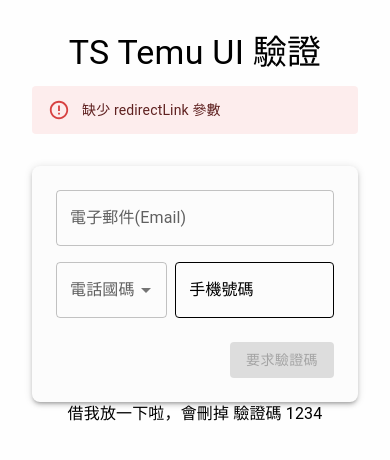
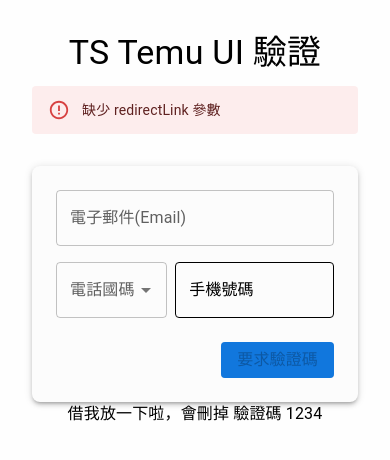
Before and after one commit to yoyoy-panda/TS-Temu-Foreign-Warehouse, a React (Vite) app: page / in a window 390 px wide. Shown: the top 460 px of the page. Built offline with nearby package versions, Linux system fonts and the light colour scheme.

Commit message:
新增&修改倒數重新發送邏輯，新增phoneError

```diff
--- a/src/components/AuthForm.tsx
+++ b/src/components/AuthForm.tsx
@@ -15,11 +15,12 @@
   emailError: string | null;
   countryCode: string;
   phone: string;
+  phoneError: string | null;
   authCode: string;
-  isLoading: boolean;
   isCodeSent: boolean;
   countdown: number;
   LOCKDOWN_TIMER: number;
+  RESEND_TIMER: number;
   handleEmailChange: (e: React.ChangeEvent<HTMLInputElement>) => void;
   handleCountryCodeChange: (code: string) => void;
   handlePhoneChange: (e: React.ChangeEvent<HTMLInputElement>) => void;
@@ -33,11 +34,12 @@
   emailError,
   countryCode,
   phone,
+  phoneError,
   authCode,
-  isLoading,
   isCodeSent,
   countdown,
   LOCKDOWN_TIMER,
+  RESEND_TIMER,
   handleEmailChange,
   handleCountryCodeChange,
   handlePhoneChange,
@@ -64,72 +66,108 @@
       noValidate
       autoComplete="off"
     >
+      {/**
+       * email
+       */}
       <TextField
         label={t("authPage.emailLabel")}
         placeholder={t("authPage.emailPlaceHolder")}
         variant="outlined"
         value={email}
         onChange={handleEmailChange}
-        disabled={isLoading || isCodeSent}
+        disabled={isCodeSent}
         fullWidth
         error={!!emailError}
         helperText={emailError}
       />
       <Box sx={{ display: "flex", gap: 1 }}>
+        {/**
+         * countrycode
+         */}
         <CountryCodeSelect
           countryCode={countryCode}
           onCountryCodeChange={handleCountryCodeChange}
-          disabled={isLoading || isCodeSent}
+          disabled={isCodeSent}
         />
+
+        {/**
+         * phone
+         */}
         <TextField
           label={t("authPage.phoneLabel")}
           placeholder={t("authPage.phonePlaceHolder")}
           variant="outlined"
           value={phone}
           onChange={handlePhoneChange}
-          disabled={isLoading || isCodeSent}
+          disabled={isCodeSent}
           fullWidth
           sx={textFieldSx}
+          type="tel"
+          inputProps={{ pattern: "\\d*" }}
+          error={!!phoneError}
+          helperText={phoneError}
         />
       </Box>
+      {/**
+       * generate request
+       */}
       <Button
         variant="contained"
         onClick={handleGenerateCode}
         disabled={
-          isLoading ||
           !email ||
           !!emailError ||
           !countryCode ||
           !phone ||
-          (isCodeSent && countdown > LOCKDOWN_TIMER - 60)
+          countdown > RESEND_TIMER
         }
         sx={{
           alignSelf: "flex-end",
           width: "fit-content",
           mt: 1,
+          position: "relative",
+          overflow: "hidden",
           bgcolor: "primary.main",
           color: "primary.contrastText",
           "&:hover": { bgcolor: "primary.dark" },
+          "&::before": {
+            content: '""',
+            position: "absolute",
+            top: 0,
+            left: 0,
+            height: "100%",
+            width: `${
+              ((LOCKDOWN_TIMER - countdown) / (LOCKDOWN_TIMER - RESEND_TIMER)) *
+              100
+            }%`,
+            bgcolor: "primary.main",
+            transition: "width 0.5s ease-in-out",
+            zIndex: 0,
+          },
+          "& .MuiButton-label": {
+            position: "relative",
+            zIndex: 1,
+          },
         }}
-        startIcon={
-          isLoading && !isCodeSent ? (
-            <CircularProgress size={20} color="inherit" />
-          ) : null
-        }
       >
-        {isLoading && !isCodeSent
-          ? t("authPage.sending")
-          : t("authPage.requestVerificationCode")}
+        <Typography sx={{ position: "relative", zIndex: 1 }}>
+          {countdown > RESEND_TIMER
+            ? t("authPage.resendCode", { count: countdown - RESEND_TIMER })
+            : t("authPage.requestVerificationCode")}
+        </Typography>
       </Button>
 
       {isCodeSent && (
         <>
+          {/**
+           * auth code
+           */}
           <TextField
             label={t("authPage.verificationCodeInputBox")}
             variant="outlined"
             value={authCode}
             onChange={handleAuthCodeChange}
-            disabled={isLoading || countdown === 0}
+            disabled={countdown === 0}
             fullWidth
             sx={textFieldSx}
           />
@@ -142,12 +180,12 @@
               mb: 2,
             }}
           >
+            {/**
+             * auth code time left
+             */}
             <Typography variant="body2" color="text.secondary">
               {t("authPage.codeSentInfo", { count: countdown })}
             </Typography>
-            {isCodeSent && countdown > 0 && (
-              <Typography variant="body2" color="text.secondary"></Typography>
-            )}
           </Box>
 
           <Box
@@ -157,24 +195,20 @@
               width: "100%",
             }}
           >
+            {/**
+             * verify button
+             */}
             <Button
               variant="contained"
               onClick={handleVerifyCode}
-              disabled={isLoading || !isCodeSent || countdown === 0}
+              disabled={!isCodeSent || countdown === 0}
               sx={{
                 bgcolor: "primary.main",
                 color: "primary.contrastText",
                 "&:hover": { bgcolor: "primary.dark" },
               }}
-              startIcon={
-                isLoading && isCodeSent ? (
-                  <CircularProgress size={20} color="inherit" />
-                ) : null
-              }
             >
-              {isLoading && isCodeSent
-                ? t("authPage.verifying")
-                : t("authPage.confirmBtn")}
+              {t("authPage.confirmBtn")}
             </Button>
           </Box>
         </>
--- a/src/hooks/useAuthLogic.ts
+++ b/src/hooks/useAuthLogic.ts
@@ -2,10 +2,11 @@
 import { useLocation } from "react-router-dom";
 import { useTranslation } from "react-i18next";
 import { mockGenerateToken, mockVerifyToken } from "../api/MockApi";
-import { isValidEmail } from "../utils/validation";
+import { isValidEmail, isValidPhone } from "../utils/validation";
 
 interface UseAuthLogicProps {
   LOCKDOWN_TIMER: number;
+  RESEND_TIMER: number;
 }
 
 interface AuthLogicState {
@@ -14,9 +15,9 @@
   emailError: string | null;
   countryCode: string;
   phone: string;
+  phoneError: string | null;
   authCode: string;
   ticket: string;
-  isLoading: boolean;
   isCodeSent: boolean;
   message: string | null;
   isError: boolean;
@@ -34,6 +35,7 @@
 
 export const useAuthLogic = ({
   LOCKDOWN_TIMER,
+  RESEND_TIMER,
 }: UseAuthLogicProps): AuthLogicState & AuthLogicActions => {
   const location = useLocation();
   const { t } = useTranslation();
@@ -43,10 +45,9 @@
   const [emailError, setEmailError] = useState<string | null>(null);
   const [countryCode, setCountryCode] = useState("");
   const [phone, setPhone] = useState("");
+  const [phoneError, setPhoneError] = useState<string | null>(null);
   const [authCode, setAuthCode] = useState("");
   const [ticket, setTicket] = useState("");
-
-  const [isLoading, setIsLoading] = useState(false);
   const [isCodeSent, setIsCodeSent] = useState(false);
   const [message, setMessage] = useState<string | null>(null);
   const [isError, setIsError] = useState(false);
@@ -81,7 +82,8 @@
         setCountdown((prev) => prev - 1);
       }, 1000);
     } else if (countdown === 0 && isCodeSent) {
-      setIsCodeSent(false);
+      // 當倒數計時結束時，允許重新發送，但不將 isCodeSent 設為 false
+      // 只有當 countdown 達到 0 且 isCodeSent 為 true 時，才顯示驗證碼過期訊息
       setMessage(t("authPage.codeExpired"));
       setIsError(true);
     }
@@ -91,7 +93,7 @@
   const handleEmailChange = (e: React.ChangeEvent<HTMLInputElement>) => {
     const newEmail = e.target.value;
     setEmail(newEmail);
-    if (newEmail && !isValidEmail(newEmail)) {
+    if (newEmail && !isValidEmail(newEmail) && newEmail.length > 5) {
       setEmailError(t("authPage.invalidEmailFormat"));
     } else {
       setEmailError(null);
@@ -103,7 +105,13 @@
   };
 
   const handlePhoneChange = (e: React.ChangeEvent<HTMLInputElement>) => {
-    setPhone(e.target.value);
+    const newPhone = e.target.value;
+    setPhone(newPhone);
+    if (newPhone && !isValidPhone(newPhone)) {
+      setPhoneError(t("authPage.invalidPhoneFormat"));
+    } else {
+      setPhoneError(null);
+    }
   };
 
   const handleAuthCodeChange = (e: React.ChangeEvent<HTMLInputElement>) => {
@@ -116,8 +124,12 @@
       return;
     }
 
+    if (!isValidPhone(phone)) {
+      setPhoneError(t("authPage.invalidPhoneFormat"));
+      return;
+    }
+
     console.log(email, countryCode + phone, ticket);
-    setIsLoading(true);
     setMessage(null);
     setIsError(false);
     try {
@@ -127,11 +139,13 @@
         ticket,
       });
       if (response.success === "true") {
-        setMessage(response.message || t("authPage.codeSentSuccess"));
+        setMessage(
+          t("authPage.codeSentSuccess", { email: email }) || response.message
+        );
         setIsCodeSent(true);
-        setCountdown(LOCKDOWN_TIMER);
+        setCountdown(LOCKDOWN_TIMER); // 每次成功發送都重置倒數計時
       } else {
-        setMessage(response.message || t("authPage.sendCodeFailed"));
+        setMessage(t("authPage.sendCodeFailed") || response.message);
         setIsError(true);
       }
     } catch (error) {
@@ -139,12 +153,10 @@
       setMessage(t("authPage.requestError"));
       setIsError(true);
     } finally {
-      setIsLoading(false);
     }
   };
 
   const handleVerifyCode = async () => {
-    setIsLoading(true);
     setMessage(null);
     setIsError(false);
     try {
@@ -170,7 +182,6 @@
       setMessage(t("authPage.verifyError"));
       setIsError(true);
     } finally {
-      setIsLoading(false);
     }
   };
 
@@ -180,9 +191,9 @@
     emailError,
     countryCode,
     phone,
+    phoneError,
     authCode,
     ticket,
-    isLoading,
     isCodeSent,
     message,
     isError,
--- a/src/pages/AuthPage.tsx
+++ b/src/pages/AuthPage.tsx
@@ -5,7 +5,9 @@
 import AuthMessage from "../components/AuthMessage";
 import AuthForm from "../components/AuthForm";
 
-const LOCKDOWN_TIMER = 300;
+//TODO
+const LOCKDOWN_TIMER = 30;
+const RESEND_TIMER = LOCKDOWN_TIMER - 5;
 
 const AuthPage: React.FC = () => {
   const { t } = useTranslation();
@@ -14,8 +16,8 @@
     emailError,
     countryCode,
     phone,
+    phoneError,
     authCode,
-    isLoading,
     isCodeSent,
     message,
     isError,
@@ -26,15 +28,15 @@
     handleAuthCodeChange,
     handleGenerateCode,
     handleVerifyCode,
-  } = useAuthLogic({ LOCKDOWN_TIMER });
+  } = useAuthLogic({ LOCKDOWN_TIMER, RESEND_TIMER });
 
   return (
     <Box
       sx={{
         display: "flex",
         flexDirection: "column",
-        alignItems: "center",
-        justifyContent: "start",
+        alignItems: "center", // 左右置中
+        justifyContent: "start", // 上下置上
         minHeight: "100dvh",
         padding: 4,
         bgcolor: "background.default",
@@ -43,7 +45,7 @@
     >
       <Typography
         variant="h4"
-        component="h1"
+        component="h2"
         gutterBottom
         sx={{ color: "text.primary" }}
       >
@@ -57,11 +59,12 @@
         emailError={emailError}
         countryCode={countryCode}
         phone={phone}
+        phoneError={phoneError}
         authCode={authCode}
-        isLoading={isLoading}
         isCodeSent={isCodeSent}
         countdown={countdown}
         LOCKDOWN_TIMER={LOCKDOWN_TIMER}
+        RESEND_TIMER={RESEND_TIMER}
         handleEmailChange={handleEmailChange}
         handleCountryCodeChange={handleCountryCodeChange}
         handlePhoneChange={handlePhoneChange}
--- a/src/utils/validation.ts
+++ b/src/utils/validation.ts
@@ -3,3 +3,9 @@
 export const isValidEmail = (email: string): boolean => {
   return emailRegex.test(email);
 };
+
+export const phoneRegex = /^\d+$/;
+
+export const isValidPhone = (phone: string): boolean => {
+  return phoneRegex.test(phone);
+};
```
Also changed, not shown: src/i18n/zh-TW.json (+5 -4 lines).
